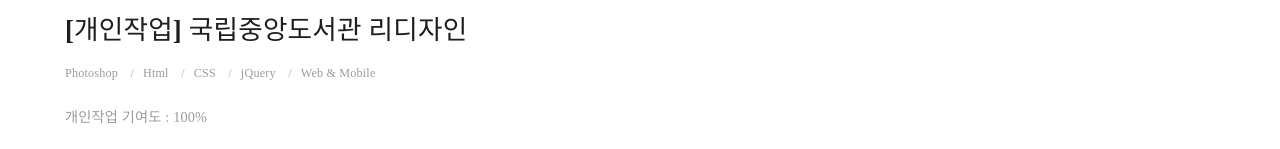
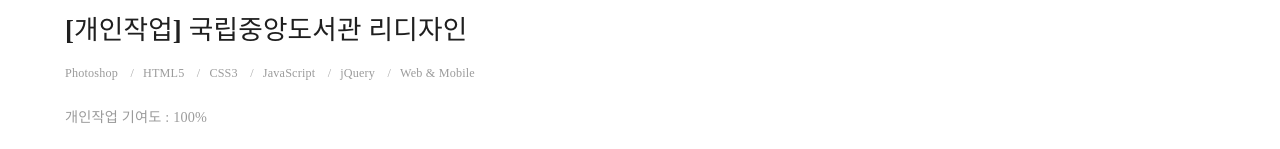
Before and after one commit to urzzae/urchive_pub, a React (Vite) app: page /project/project-01 in a window 1280 px wide. Shown: the part 145-294 px from the top of the page. Built offline with nearby package versions, Linux system fonts and the light colour scheme; a web font is replaced by a local one.

Commit message:
포폴 내용 수정

```diff
--- a/src/data/projectDetails.ts
+++ b/src/data/projectDetails.ts
@@ -17,7 +17,14 @@
     id: "project-01",
     num: "Side Project",
     title: "[개인작업] 국립중앙도서관 리디자인",
-    tags: ["Photoshop", "Html", "CSS", "jQuery", "Web & Mobile"],
+    tags: [
+      "Photoshop",
+      "HTML5",
+      "CSS3",
+      "JavaScript",
+      "jQuery",
+      "Web & Mobile",
+    ],
     contribution: "개인작업 기여도 : 100%",
     description:
       "국립중앙도서관 웹사이트를 공공기관 UI 구현 연습을 목적으로 제작한 사이드 프로젝트입니다.\n복잡한 GNB와 사이드바 네비게이션, 탭·캘린더·공지사항 등 다양한 UI 컴포넌트를 구현하였으며, 사용자 관점에서 주요 서비스의 접근성과 중요도를 고려해 메인 콘텐츠를 재구성했습니다.",
@@ -37,7 +44,14 @@
     id: "project-02",
     num: "Side Project",
     title: "[개인작업] 책발전소 가상 웹사이트",
-    tags: ["Photoshop", "Html", "CSS", "jQuery", "Web & Mobile"],
+    tags: [
+      "Photoshop",
+      "HTML5",
+      "CSS3",
+      "JavaScript",
+      "jQuery",
+      "Web & Mobile",
+    ],
     contribution: "개인작업 기여도 : 100%",
     description:
       "책발전소의 라이프스타일 브랜드 '브론테' 쇼핑몰을 개인 포트폴리오용으로 감성적으로 리디자인한 사이드 프로젝트입니다.\n브랜드 아이덴티티에 맞는 컬러·타이포그래피·여백을 설계하고, 쇼핑몰의 핵심 페이지를 목적에 맞게 구조화했습니다.\nSwiper를 활용해 다양한 형태의 슬라이드를 구현하였으며, 스크롤 인터랙션과 동적 모션으로 사용자 경험을 높이고 전 페이지를 반응형 웹으로 구현했습니다.",
@@ -51,8 +65,16 @@
   {
     id: "project-03",
     num: "Work Project",
-    title: "디자인210 쇼핑몰 개편 & 유지보수",
-    tags: ["Photoshop", "Figma", "Html", "CSS", "jQuery", "Web & Mobile"],
+    title: "디자인210 자사몰 개편 & 유지보수",
+    tags: [
+      "Photoshop",
+      "Figma",
+      "HTML5",
+      "CSS3",
+      "JavaScript",
+      "jQuery",
+      "Web & Mobile",
+    ],
     contribution: "기획&디자인 기여도 : 60% / 퍼블리싱 기여도 : 100%",
     description:
       "기존 서비스의 안정적인 운영을 위한 유지보수와 개선 작업을 담당했습니다.\n명확한 가이드 없이 누적된 리뉴얼로 인해 스타일 충돌이 잦아, 디자인 기준을 정립하고 UI를 컴포넌트 단위로 재구성하여 재사용성과 작업 효율성을 향상시켰습니다.\n또한 팀 협업을 통해 운영 과정에서 발생하는 문제를 분석하고 개선함으로써 서비스 만족도(CS 감소)와 구독 전환율 향상에 기여했습니다.",
@@ -71,9 +93,10 @@
       "Photoshop",
       "Illustrator",
       "Figma",
-      "Html",
+      "HTML5",
       "SCSS",
       "GSAP",
+      "JavaScript",
       "jQuery",
       "Web & Mobile",
     ],
--- a/src/data/projects.ts
+++ b/src/data/projects.ts
@@ -9,8 +9,8 @@
 export const projects: Project[] = [
   {
     id: "project-03",
-    skill: "UI/UX · Markup · jQuery",
-    title: "디자인210 쇼핑몰 개편 & 유지보수",
+    skill: "Cross-browsing · jQuery",
+    title: "디자인210 자사몰 개편 & 유지보수",
     date: `22.03 ~ 25.11`,
     thumb: "pj03_1",
     summary:
@@ -18,7 +18,7 @@
   },
   {
     id: "project-04",
-    skill: "Design · Markup · jQuery · SCSS · GSAP",
+    skill: "jQuery · SCSS · GSAP",
     title: "디자인210 브랜드 웹사이트 퍼블리싱",
     date: "23 ~ 24",
     thumb: "pj04_1",
@@ -27,7 +27,7 @@
   },
   {
     id: "project-02",
-    skill: "Design · Markup · jQuery",
+    skill: "Design · Markup",
     title: "[개인작업] 책발전소 가상 웹사이트",
     date: "21.12",
     thumb: "pj02_1v",
@@ -36,7 +36,7 @@
   },
   {
     id: "project-01",
-    skill: "Design · Markup · jQuery",
+    skill: "Design · Markup",
     title: "[개인작업] 국립중앙도서관 리디자인",
     date: "21.12",
     thumb: "thumb_1",
```
